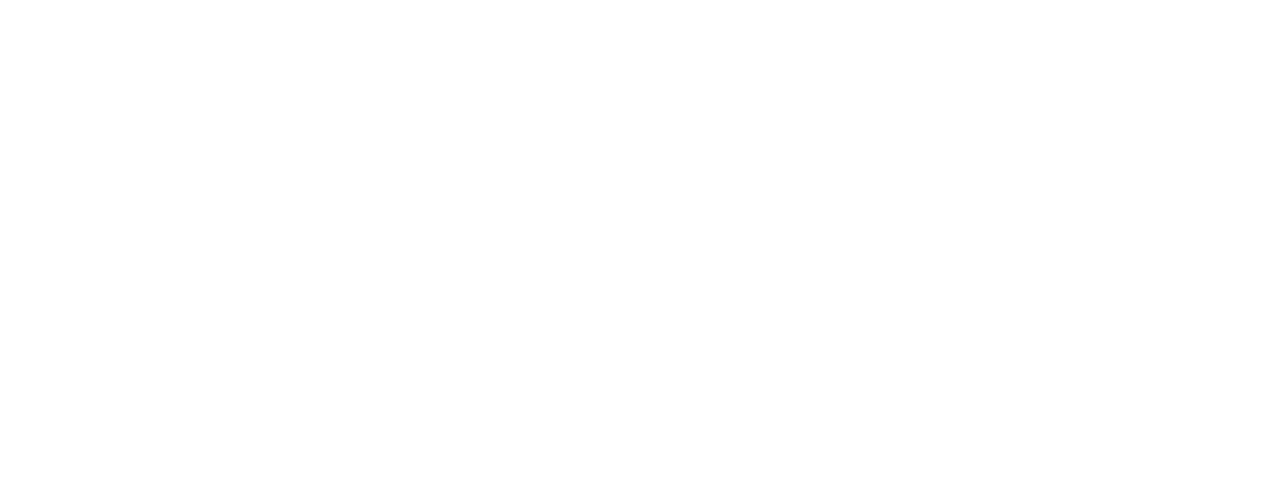
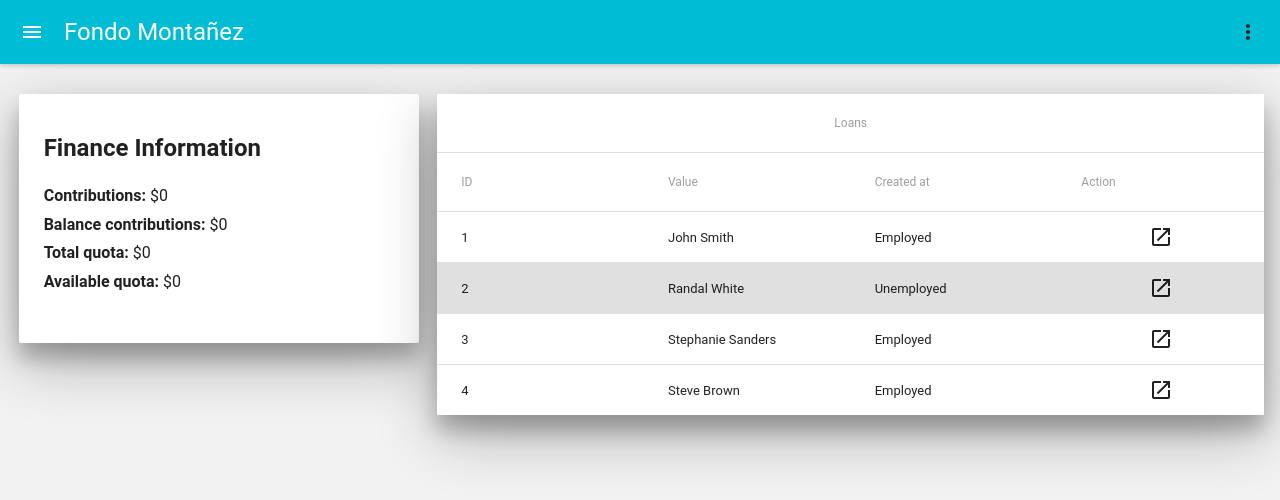
Before and after one commit to Fonmon/Fondo-Web, a React (Create React App) app: page /home in a window 1280 px wide. Shown: the top 500 px of the page. Built offline with nearby package versions, Linux system fonts and the light colour scheme.

Commit message:
home page; internationalization is pending and createloan page

```diff
--- a/package.json
+++ b/package.json
@@ -5,6 +5,7 @@
     "material-ui": "^0.20.0",
     "react": "^16.2.0",
     "react-dom": "^16.2.0",
+    "react-flexbox-grid": "^2.0.0",
     "react-router-dom": "^4.2.2",
     "react-scripts": "1.0.17"
   },
--- a/public/index.html
+++ b/public/index.html
@@ -19,7 +19,7 @@
       work correctly both with client-side routing and a non-root public URL.
       Learn how to configure a non-root public URL by running `npm run build`.
     -->
-    <title>React App</title>
+    <title>Fondo Montañez</title>
   </head>
   <body>
     <noscript>
--- /dev/null
+++ b/src/components/FinanceInfo.js
@@ -0,0 +1,32 @@
+import React, { Component } from 'react';
+import Paper from 'material-ui/Paper';
+import '../styles/FinanceInfo.css';
+
+class FinanceInfo extends Component {
+
+    constructor(props){
+        super(props);
+        this.financeInfo = {
+            contributions: '0',
+            balance_contributions: '0',
+            total_quota: '0',
+            available_quota: '0'
+        }
+    }
+
+    render(){
+        return (
+            <Paper className="Info" zDepth={5}>
+                <h2>Finance Information</h2>
+                <p>
+                    <span className="Labels"><strong>Contributions:</strong> ${this.financeInfo.contributions}</span><br/>
+                    <span className="Labels"><strong>Balance contributions:</strong> ${this.financeInfo.balance_contributions}</span><br/>
+                    <span className="Labels"><strong>Total quota:</strong> ${this.financeInfo.total_quota}</span><br/>
+                    <span className="Labels"><strong>Available quota:</strong> ${this.financeInfo.available_quota}</span><br/>
+                </p>
+            </Paper>
+        );
+    }
+}
+
+export default FinanceInfo;
--- /dev/null
+++ b/src/components/Header.js
@@ -0,0 +1,72 @@
+import React, { Component } from 'react';
+import AppBar from 'material-ui/AppBar';
+import IconButton from 'material-ui/IconButton';
+import IconMenu from 'material-ui/IconMenu';
+import MenuItem from 'material-ui/MenuItem';
+import MoreVertIcon from 'material-ui/svg-icons/navigation/more-vert';
+import Badge from 'material-ui/Badge';
+import NotificationsIcon from 'material-ui/svg-icons/social/notifications';
+import Drawer from 'material-ui/Drawer';
+
+const Notifications = () => (
+    <div>
+        <Badge
+            badgeContent={10}
+            secondary={true}
+            badgeStyle={{top: 12, right: 12}}
+            >
+            <IconButton tooltip="Notifications">
+                <NotificationsIcon />
+            </IconButton>
+        </Badge>
+    </div>
+);
+
+const ContextMenu = () => (
+    <IconMenu
+        iconButtonElement={
+            <IconButton><MoreVertIcon /></IconButton>
+        }
+        targetOrigin={{horizontal: 'right', vertical: 'top'}}
+        anchorOrigin={{horizontal: 'right', vertical: 'top'}}
+        >
+        <MenuItem primaryText="Sign out" />
+    </IconMenu>
+);
+// <Notifications />
+const RightElements = () => (
+    <div>
+        <ContextMenu />
+    </div>
+);
+
+class Header extends Component{
+
+    constructor(props){
+        super(props);
+        this.state = {open: false};
+    }
+
+    handleToggle = () => this.setState({open: !this.state.open});
+
+    render(){
+        return (
+            <div>
+                <AppBar
+                    title="Fondo Montañez"
+                    iconElementRight={<RightElements />}
+                    onLeftIconButtonClick = {this.handleToggle}
+                    />
+                <Drawer
+                    open={this.state.open}
+                    docked={false}
+                    onRequestChange={(open) => this.setState({open})}
+                    >
+                    <MenuItem>Menu Item 2</MenuItem>
+                </Drawer>
+            </div>
+        );
+    }
+}
+
+export default Header;
--- a/src/components/Home.js
+++ b/src/components/Home.js
@@ -1,22 +1,28 @@
 import React, { Component } from 'react';
-import logo from '../logo.svg';
-import RaisedButton from 'material-ui/RaisedButton';
-import '../styles/App.css';
+import Header from './Header';
+import { Grid, Row, Col } from 'react-flexbox-grid';
+
+import FinanceInfo from './FinanceInfo';
+import LoanListHome from './LoanListHome';
 
 class Home extends Component {
-  render() {
-    return (
-      <div className="App">
-        <header className="App-header">
-          <img src={logo} className="App-logo" alt="logo" />
-          <h1 className="App-title">Welcome to React</h1>
-        </header>
-        <p className="App-intro">
-          To get started, edit <code>src/App.js</code> and save to reload.
-        </p>
-      </div>
-    );
-  }
+    render() {
+        return (
+            <div>
+                <Header />
+                <Grid fluid>
+                    <Row>
+                        <Col xs={4} >
+                            <FinanceInfo />
+                        </Col>
+                        <Col xs={8} >
+                            <LoanListHome />
+                        </Col>
+                    </Row>
+                </Grid>
+            </div>
+        );
+    }
 }
 
 export default Home;
--- /dev/null
+++ b/src/components/LoanListHome.js
@@ -0,0 +1,104 @@
+import React, { Component } from 'react';
+import Paper from 'material-ui/Paper';
+import {
+    Table,
+    TableBody,
+    TableHeader,
+    TableHeaderColumn,
+    TableRow,
+    TableRowColumn,
+} from 'material-ui/Table';
+import IconButton from 'material-ui/IconButton';
+import ActionOpenInNew from 'material-ui/svg-icons/action/open-in-new';
+
+class LoanListHome extends Component{
+
+    state = {
+        selected: [1],
+      };
+
+      isSelected = (index) => {
+        return this.state.selected.indexOf(index) !== -1;
+      };
+
+      handleRowSelection = (selectedRows) => {
+        this.setState({
+          selected: selectedRows,
+        });
+      };
+
+
+    render(){
+        return (
+            <Paper className="TableLoan" zDepth={5}>
+            <Table onRowSelection={this.handleRowSelection}>
+                <TableHeader
+                    adjustForCheckbox={false}
+                    displaySelectAll={false}
+                    >
+                    <TableRow>
+                        <TableHeaderColumn
+                            colSpan="4"
+                            style={{textAlign: 'center'}}
+                            >
+                            Loans
+                        </TableHeaderColumn>
+                    </TableRow>
+                    <TableRow>
+                        <TableHeaderColumn>ID</TableHeaderColumn>
+                        <TableHeaderColumn>Value</TableHeaderColumn>
+                        <TableHeaderColumn>Created at</TableHeaderColumn>
+                        <TableHeaderColumn>Action</TableHeaderColumn>
+                    </TableRow>
+                </TableHeader>
+                <TableBody
+                    displayRowCheckbox={false}
+                    >
+                    <TableRow selected={this.isSelected(0)}>
+                        <TableRowColumn>1</TableRowColumn>
+                        <TableRowColumn>John Smith</TableRowColumn>
+                        <TableRowColumn>Employed</TableRowColumn>
+                        <TableRowColumn style={{textAlign: 'center'}}>
+                            <IconButton>
+                                <ActionOpenInNew />
+                            </IconButton>
+                        </TableRowColumn>
+                    </TableRow>
+                    <TableRow selected={this.isSelected(1)}>
+                        <TableRowColumn>2</TableRowColumn>
+                        <TableRowColumn>Randal White</TableRowColumn>
+                        <TableRowColumn>Unemployed</TableRowColumn>
+                        <TableRowColumn style={{textAlign: 'center'}}>
+                            <IconButton>
+                                <ActionOpenInNew />
+                            </IconButton>
+                        </TableRowColumn>
+                    </TableRow>
+                    <TableRow selected={this.isSelected(2)}>
+                        <TableRowColumn>3</TableRowColumn>
+                        <TableRowColumn>Stephanie Sanders</TableRowColumn>
+                        <TableRowColumn>Employed</TableRowColumn>
+                        <TableRowColumn style={{textAlign: 'center'}}>
+                            <IconButton>
+                                <ActionOpenInNew />
+                            </IconButton>
+                        </TableRowColumn>
+                    </TableRow>
+                    <TableRow selected={this.isSelected(3)}>
+                        <TableRowColumn>4</TableRowColumn>
+                        <TableRowColumn>Steve Brown</TableRowColumn>
+                        <TableRowColumn>Employed</TableRowColumn>
+                        <TableRowColumn style={{textAlign: 'center'}}>
+                            <IconButton>
+                                <ActionOpenInNew />
+                            </IconButton>
+                        </TableRowColumn>
+                    </TableRow>
+                </TableBody>
+            </Table>
+            </Paper>
+        );
+    }
+}
+
+export default LoanListHome;
--- a/src/components/RouterMain.js
+++ b/src/components/RouterMain.js
@@ -1,6 +1,8 @@
 import React from 'react';
 import { Switch, Route } from 'react-router-dom';
+
 import Login from './Login';
+import Home from './Home';
 
 // The Main component renders one of the three provided
 // Routes (provided that one matches). Both the /roster
@@ -12,6 +14,7 @@
         <Switch>
             <Route exact path='/' component={Login}/>
             <Route exact path='/login' component={Login}/>
+            <Route exact path='/home' component={Home}/>
         </Switch>
     </main>
 )
--- /dev/null
+++ b/src/styles/FinanceInfo.css
@@ -0,0 +1,9 @@
+.Info{
+    max-width: 400px;
+    padding: 20px 25px 30px;
+    margin:0 auto;
+    margin-top: 30px;
+}
+.Labels{
+    line-height: 1.8;
+}
--- a/src/styles/Login.css
+++ b/src/styles/Login.css
@@ -1,5 +1,5 @@
 .Login{
-    background-color: #BDBDBD;
+
     text-align: center;
     position: fixed;
     width: 100%;
--- a/src/styles/index.css
+++ b/src/styles/index.css
@@ -1,5 +1,10 @@
 body {
-  margin: 0;
-  padding: 0;
-  font-family: sans-serif;
+    margin: 0;
+    padding: 0;
+    font-family: sans-serif;
+    background-color: #F2F2F2;
 }
+.TableLoan{
+    width: 100%;
+    margin-top: 30px;
+}
```
